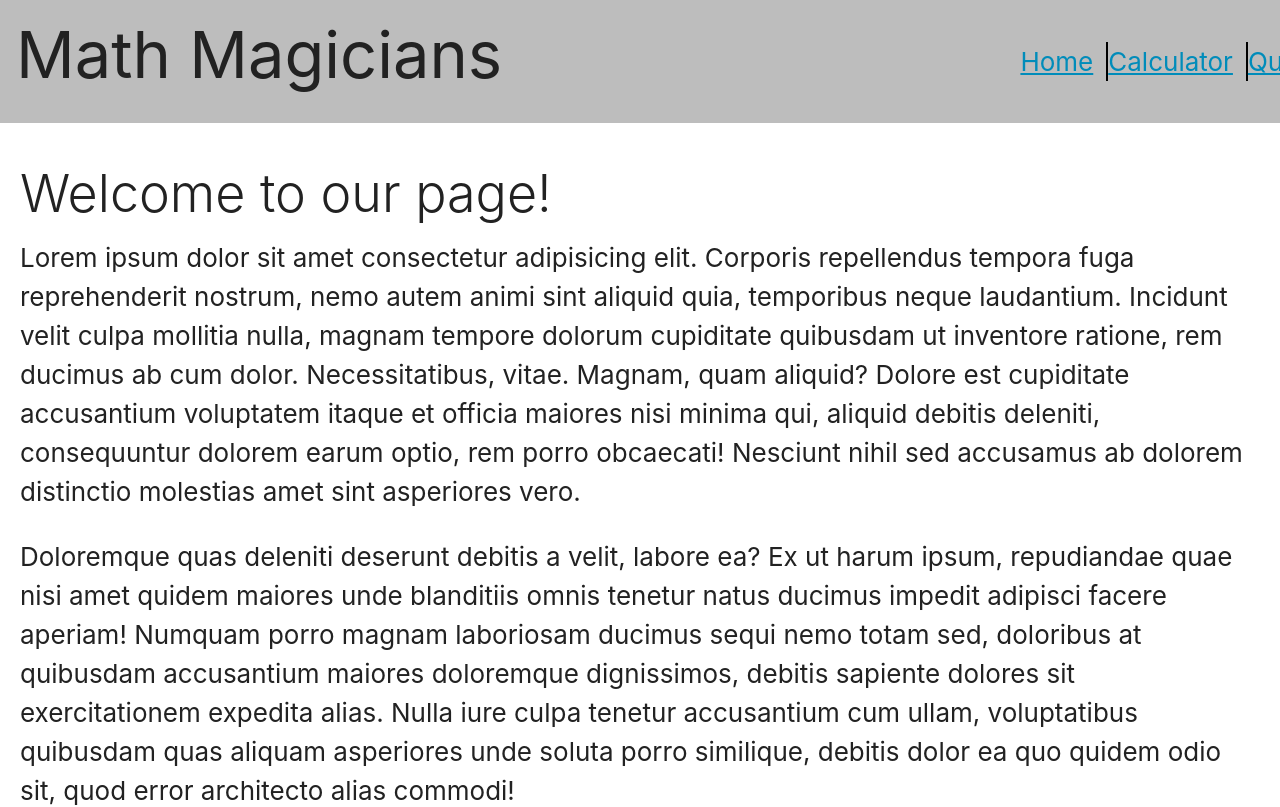
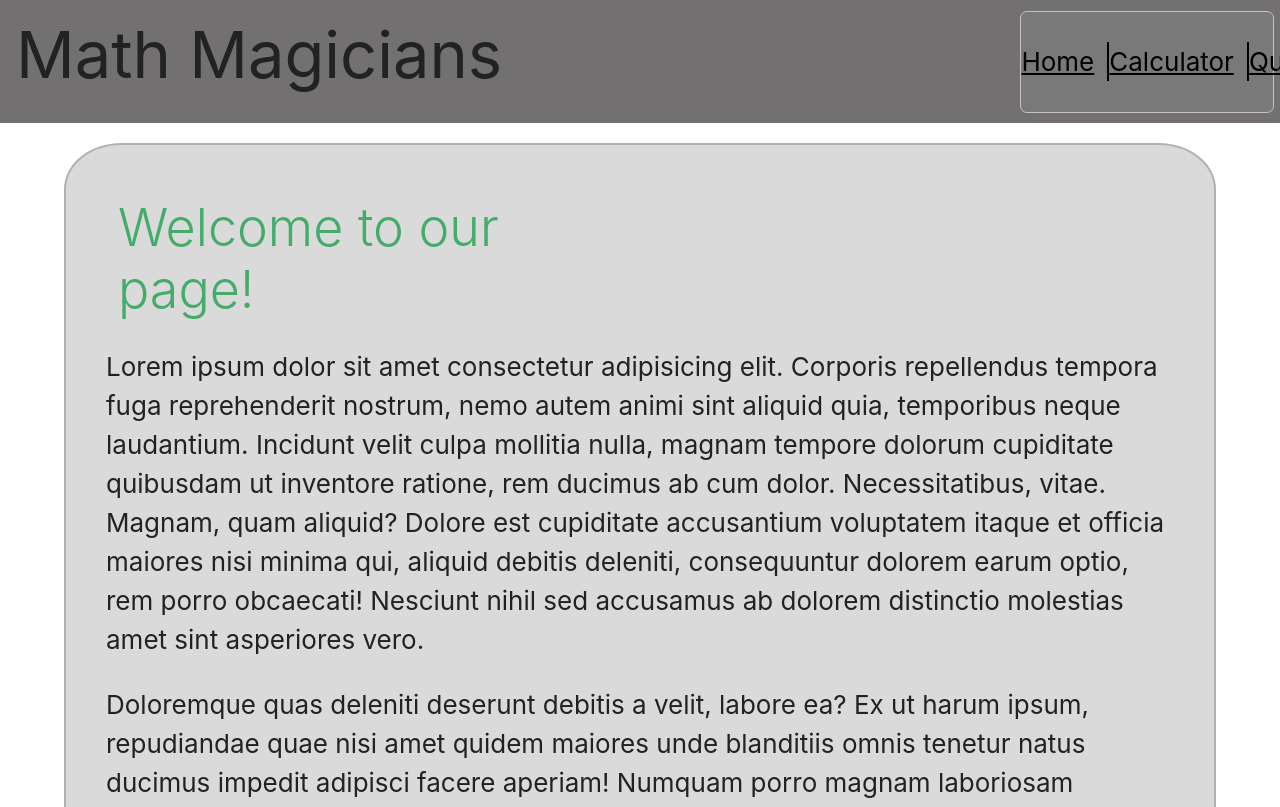
Before and after one commit to brahimdidi/math-magic, a React (Create React App) app: page / in a window 1280 px wide. Shown: the top 807 px of the page. Built offline with nearby package versions, Linux system fonts and the light colour scheme.

Commit message:
add styling for better ui

```diff
--- a/src/components/Home/Home.css
+++ b/src/components/Home/Home.css
@@ -1,4 +1,16 @@
+
 .home-section {
   margin-top: 20px;
-  padding: 20px;
+  padding: 40px;
+  border-radius: 5%;
+  border: 2px solid rgb(177, 177, 177);
+  width: 90%;
+  margin: 0 auto;
+  margin-top: 20px;
+  background-color: rgb(218, 218, 218);
 }
+
+.home-title {
+  width: 50%;
+  padding: 12px;
+}
--- a/src/components/Home/Home.js
+++ b/src/components/Home/Home.js
@@ -3,7 +3,7 @@ import './Home.css';
 
 const Home = () => (
   <section className="home-section">
-    <h2>Welcome to our page!</h2>
+    <h2 className="home-title text-success">Welcome to our page!</h2>
     <p>
       Lorem ipsum dolor sit amet consectetur adipisicing elit. Corporis
       repellendus tempora fuga reprehenderit nostrum, nemo autem animi sint
--- a/src/components/Navbar/Navbar.css
+++ b/src/components/Navbar/Navbar.css
@@ -4,7 +4,7 @@
   padding: 6px;
   align-items: center;
   margin-top: 0;
-  background-color: rgb(189, 189, 189);
+  background-color: rgb(114, 112, 112);
 }
 
 .nav-section h1 {
@@ -15,6 +15,9 @@
 
 nav {
   width: 20%;
+  background-color: rgb(121, 121, 121);
+  border: 1px solid rgb(199, 194, 194);
+  border-radius: 7px;
 }
 
 .nav-ul {
@@ -27,6 +30,12 @@ nav {
   border-right: 2px solid black;
   padding-right: 13px;
 }
+a {
+  color: #000;
+}
+a:hover {
+  color: whitesmoke;
+}
 
 .quote-li {
   border: none !important;
```
